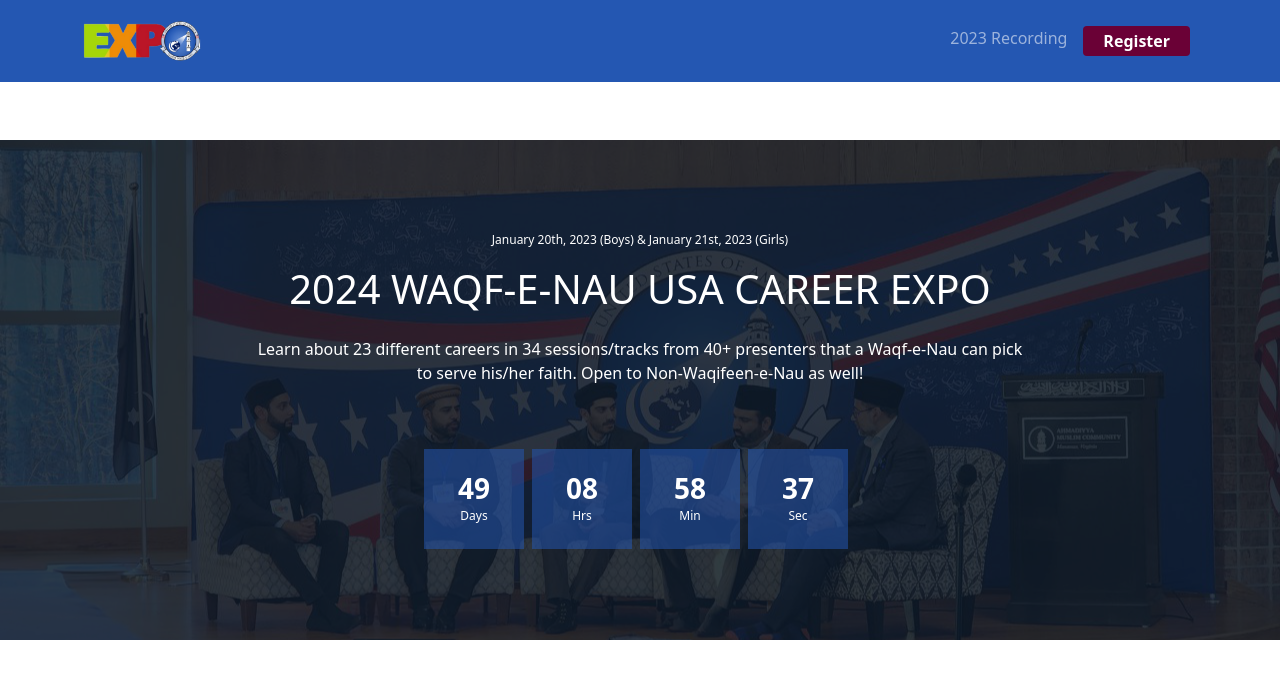
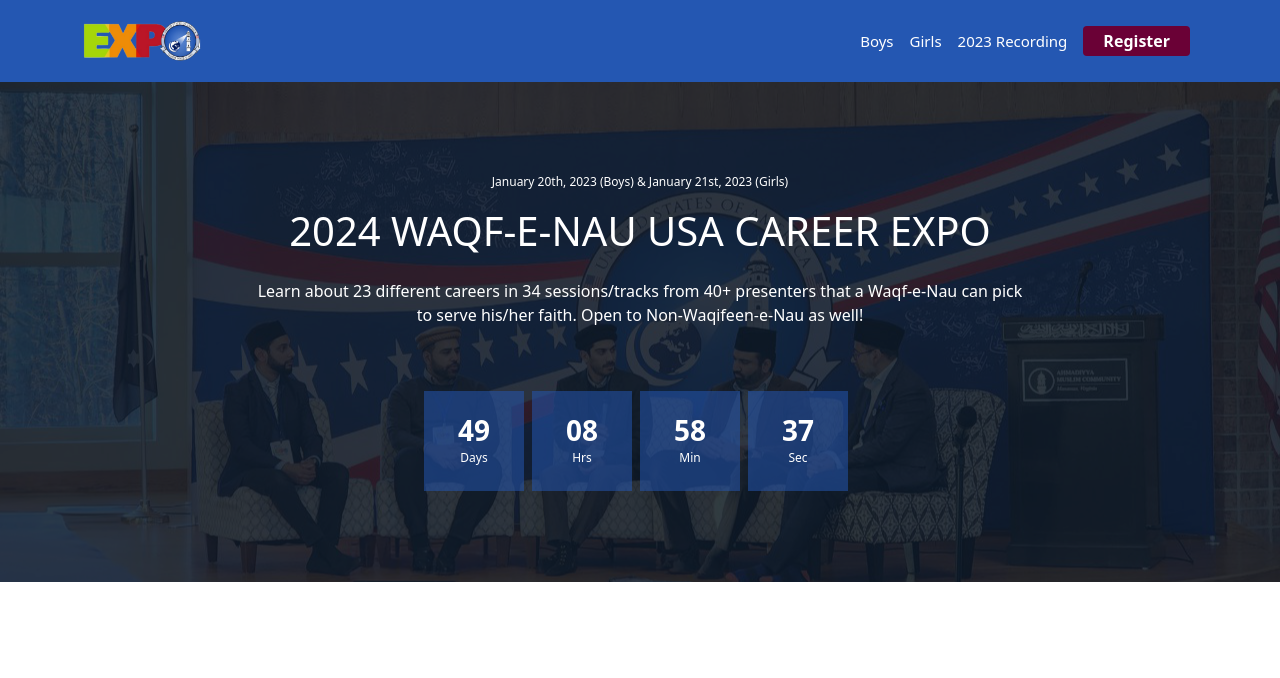
Before and after one commit to tofik-khan/wn-expo, a Next.js app: page / in a window 1280 px wide. Shown: the top 678 px of the page. Built offline with nearby package versions, Linux system fonts and the light colour scheme.

Commit message:
Update Nav with proper links and update spacer

```diff
--- a/partials/Nav.js
+++ b/partials/Nav.js
@@ -13,7 +13,25 @@ const StyledNavBar = styled(Navbar)`
 `;
 
 const StyledSpacer = styled.div`
-  margin-bottom: 140px;
+  margin-bottom: 82px;
+`;
+
+const StyledLink = styled(Nav.Link)`
+  display: flex;
+  justify-content: center;
+  align-items: center;
+
+  font-size: 15px;
+  color: white;
+  margin-bottom: 0;
+
+  text-decoration: underline rgba(255, 255, 255, 0);
+  text-underline-offset: 2px;
+
+  &:hover {
+    text-decoration: underline rgba(255, 255, 255, 1) 2px;
+    transition: text-decoration 500ms;
+  }
 `;
 
 export const Navigation = () => {
@@ -31,14 +49,16 @@ export const Navigation = () => {
           </Navbar.Toggle>
           <Navbar.Collapse className="justify-content-end align-items-center">
             <Nav>
-              <Nav.Link
+              <StyledLink href="/boys">Boys</StyledLink>
+              <StyledLink href="/girls">Girls</StyledLink>
+              <StyledLink
                 href="https://www.youtube.com/playlist?list=PLTpYqC-wRAALgWS-xkbf0-IkO_S_22iv4"
                 target="_blank"
                 rel="noreferrer"
                 className="align-items-center"
               >
                 2023 Recording
-              </Nav.Link>
+              </StyledLink>
               <Nav.Link href="/" className="align-items-center">
                 <Button variant="primary" size="small">
                   Register
```
